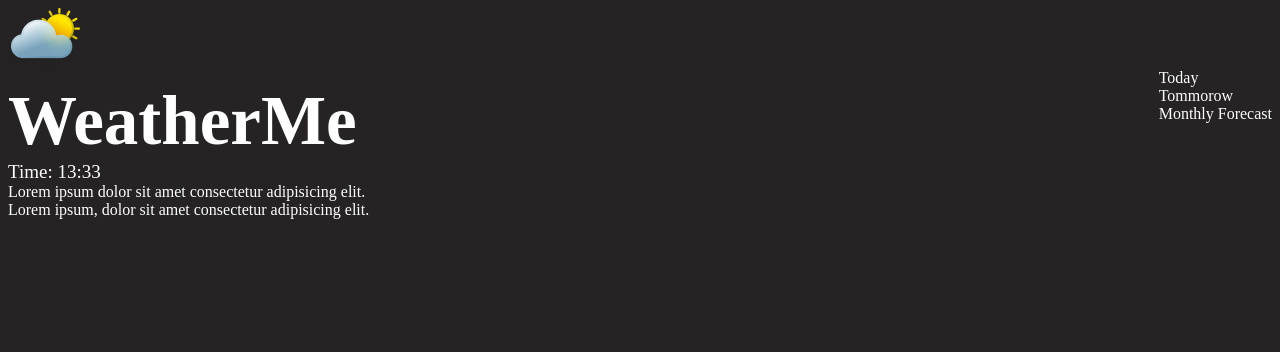
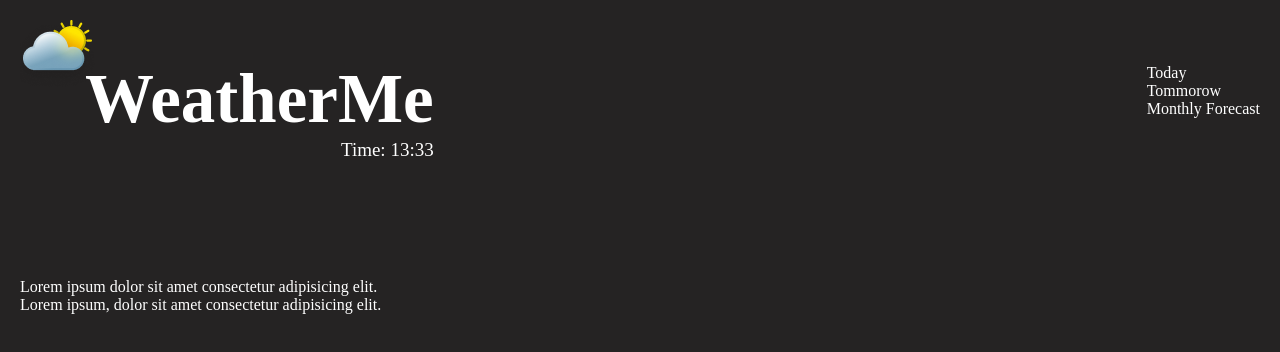
Before and after one commit to Namouke/weatherMe, a React (Vite) app: page / in a window 1280 px wide. Shown: the top 352 px of the page. Built offline with nearby package versions, Linux system fonts and the light colour scheme.

Commit message:
css de la partie gauche du header fait

```diff
--- a/src/components/clock/Clock.jsx
+++ b/src/components/clock/Clock.jsx
@@ -2,8 +2,7 @@ import React from "react";
 import { useState, useEffect } from "react";
 import styles from "./Clock.module.css"
 
-const Clock = (props) => {
-    const { className = "" } = props;
+const Clock = ({ className = "" }) => {
 
     const [time, setTime] = useState("");
 
@@ -20,7 +19,7 @@ const Clock = (props) => {
         return () => clearInterval(interval);
     }, [])
 
-    return <p className={`clock ${styles.clock}`}>Time: {time}</p>
+    return <p className={`clock ${styles.clock} ${className}`}>Time: {time}</p>
 
 }
 
--- a/src/layout/Header.jsx
+++ b/src/layout/Header.jsx
@@ -1,6 +1,5 @@
 import React from "react";
 import { Link } from "react-router-dom";
-// import { useState, useEffect } from "react";
 import logo from "../assets/logo/logo_soleil_nuage.png"
 import Clock from "../components/clock/Clock";
 import HeaderNav from "../components/layout/header/HeaderNav"
@@ -14,7 +13,7 @@ const Header = () => {
                 <div className="header__logo">
                     <img className="header__logo__img" src={logo} alt="Logo WeatherMe" />
                     <p className="header__logo__text">WeatherMe</p>
-                    <Clock />
+                    <Clock className="header__logo__clock" />
                 </div>
             </Link>
             <HeaderNav />
--- a/src/styles/_globals.scss
+++ b/src/styles/_globals.scss
@@ -3,6 +3,8 @@
 body {
     background-color: $theme-color;
     font-family: $police-site;
+    padding: 20px;
+    margin: 0px;
 }
 
 p {
--- a/src/styles/layout/header.scss
+++ b/src/styles/layout/header.scss
@@ -2,13 +2,26 @@
     display: flex;
     align-items: center;
     justify-content: space-between;
+    margin-bottom: 117px;
 
     &__logo {
+        display: flex;
         flex-direction: column;
+
+        &__img {
+            position: absolute;
+            width: 80px;
+        }
 
         &__text {
             font-size: 69px;
             font-weight: bold;
+            margin: 40px 0 0 65px;
+        }
+
+        &__clock {
+            display: flex;
+            justify-content: end;
         }
     }
 }
```
